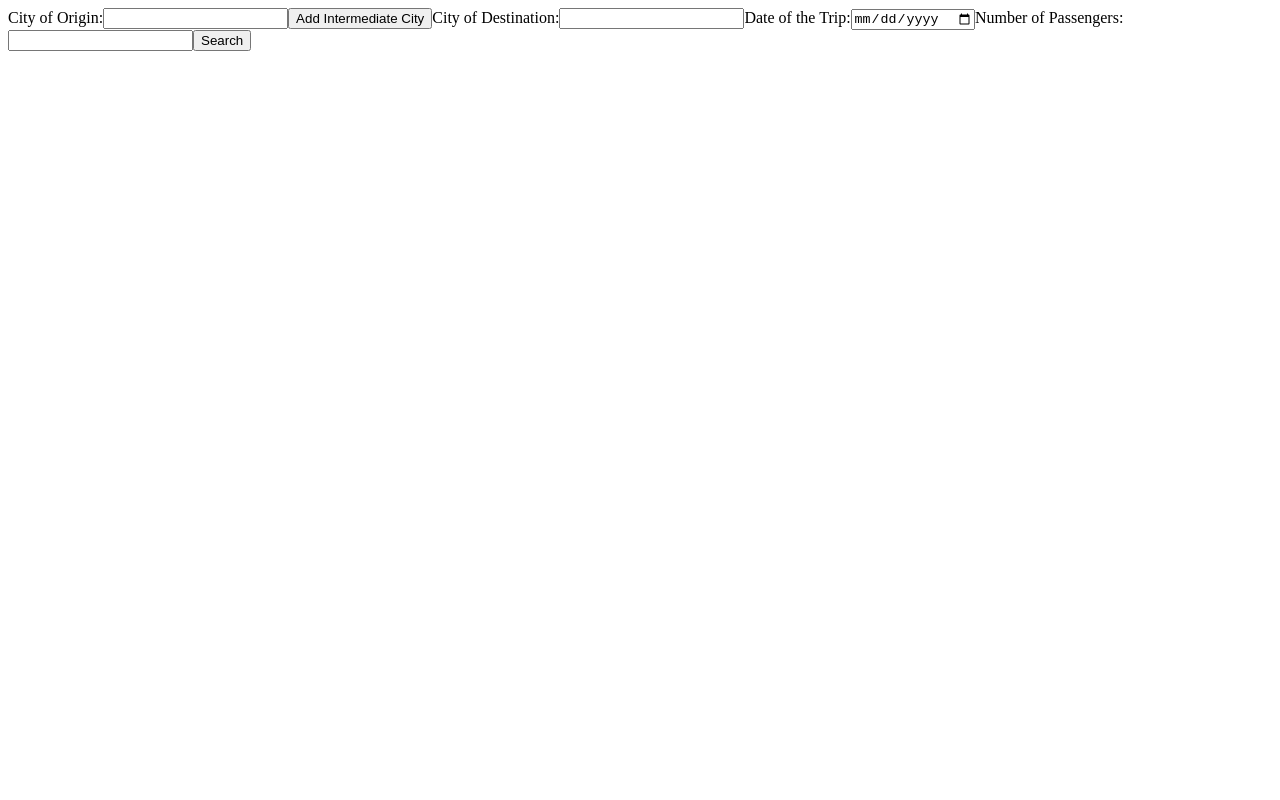
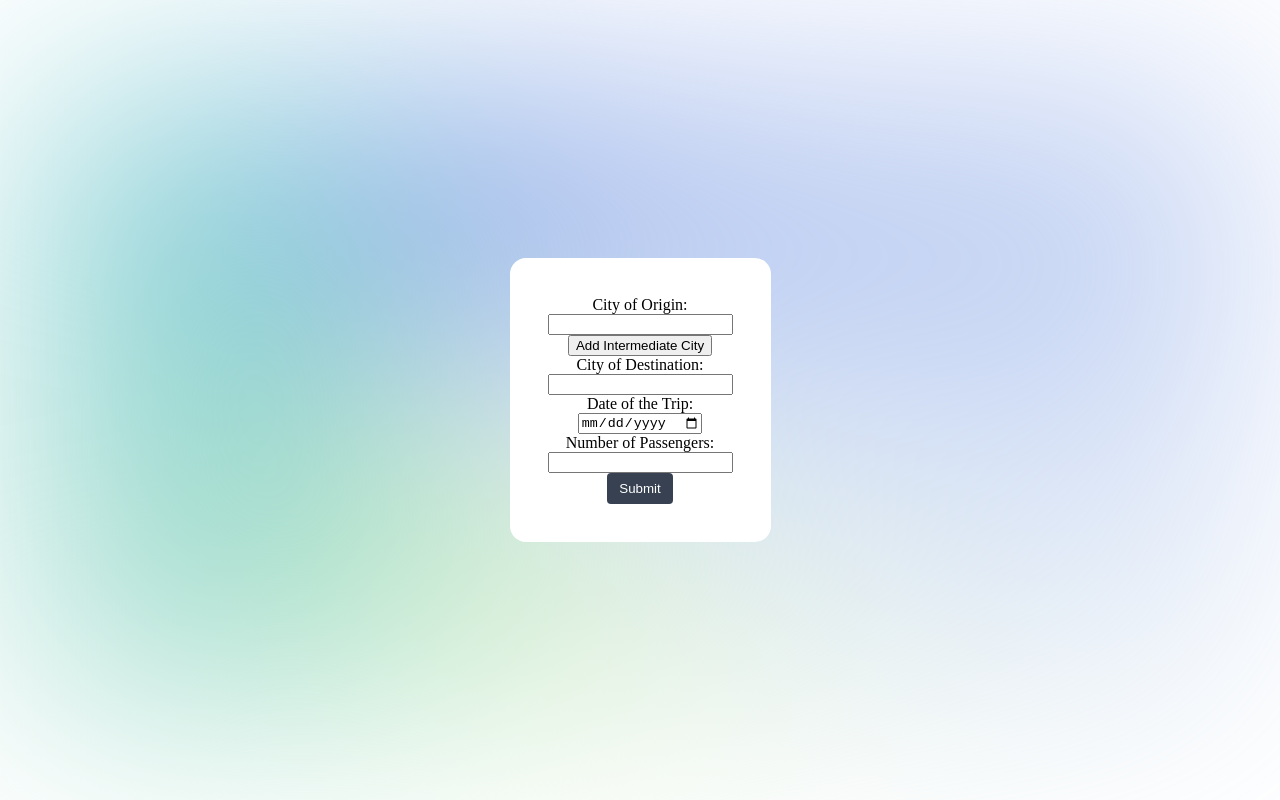
Before and after one commit to sbeuran/travel-buddy, a React (Create React App) app: page / in a window 1280 px wide. Built offline with nearby package versions, Linux system fonts and the light colour scheme.

Commit message:
working for style

```diff
--- a/package.json
+++ b/package.json
@@ -16,6 +16,7 @@
     "react-dom": "^18.2.0",
     "react-router-dom": "^6.11.2",
     "react-scripts": "^2.1.3",
+    "react-select": "^5.7.3",
     "typescript": "^4.9.5",
     "web-vitals": "^2.1.4"
   },
--- a/src/App.css
+++ b/src/App.css
@@ -1,38 +1,60 @@
-.App {
-  text-align: center;
+body {
+  position: absolute;
+  top: 0;
+  left: 0;
+  right: 0;
+  bottom: 0;
+  margin: 0;
 }
 
-.App-logo {
-  height: 40vmin;
-  pointer-events: none;
+#root {
+  width: 100%;
+  height: 100%;
 }
 
-@media (prefers-reduced-motion: no-preference) {
-  .App-logo {
-    animation: App-logo-spin infinite 20s linear;
-  }
+.container {
+  width: 100%;
+  height: 100%;
+  display: flex;
+  align-items: center;
+  justify-content: center;
 }
 
-.App-header {
-  background-color: #282c34;
-  min-height: 100vh;
+.background {
+  position: absolute;
+  background: conic-gradient(from 167.75deg at 26.05% 40.64%, rgba(207, 238, 187, 0.881587) -18.97deg, #ABE1C9 8.74deg, #80CDD7 160.76deg, #7C9CE5 225.35deg, rgba(126, 163, 230, 0.22) 298.84deg, rgba(207, 238, 187, 0.881587) 341.03deg, #ABE1C9 368.74deg);
+  filter: blur(120px);
+  width: 1200px;
+  height: 600px;
+  z-index: -1;
+}
+
+.page {
+  background-color: white;
+  border-radius: 16px;
+  padding: 38px;
+  display: flex;
+  flex-direction: column;
+}
+
+.page form {
   display: flex;
   flex-direction: column;
   align-items: center;
-  justify-content: center;
-  font-size: calc(10px + 2vmin);
-  color: white;
 }
 
-.App-link {
-  color: #61dafb;
+.normal-btn {
+  background-color: #374151;
+  color: white;
+  padding: 8px 12px;
+  border-radius: 4px;
+  border: none;
 }
 
-@keyframes App-logo-spin {
-  from {
-    transform: rotate(0deg);
-  }
-  to {
-    transform: rotate(360deg);
-  }
+.normal-btn:disabled {
+  background-color: #E5E7EB;
 }
+
+.select {
+  width: 400px;
+}
--- a/src/App.tsx
+++ b/src/App.tsx
@@ -1,15 +1,17 @@
 import React from 'react';
 import { Route, Routes } from 'react-router-dom';
-import HomePage from './components/HomePage';
-import SearchResultsPage from './components/SearchResultsPage';
+import HomePage from './pages/HomePage';
+import SearchResultsPage from './pages/SearchResultsPage';
+import "./App.css"
 
 function App() {
   return (
-    <div>
+    <div className='container'>
       <Routes>
         <Route path="/" element={<HomePage />} />
         <Route path="/search-results" element={<SearchResultsPage />} />
       </Routes>
+      <div className='background'></div>
     </div>
   );
 }
--- /dev/null
+++ b/src/components/Button.tsx
@@ -0,0 +1,18 @@
+import React, { useState, useEffect } from 'react';
+
+interface ButtonProps {
+    type?: string,
+    title: string,
+    disabled: boolean
+    onClick: any
+}
+
+function Button (props: ButtonProps) {
+    const { title, disabled, onClick } = props;
+
+    return (
+        <button className='normal-btn' disabled={disabled} onClick={onClick}>{title}</button>
+    );
+}
+
+export default Button;
--- /dev/null
+++ b/src/components/SelectCity.tsx
@@ -0,0 +1,35 @@
+import React, { useState, useEffect } from 'react';
+import Select from 'react-select';
+import { CITIES } from '../constants/const';
+
+interface InputProps {
+    label: string
+    selectedIndexes: Array<number>
+    onChange: any
+    value: number
+}
+
+function SelectCity (props: InputProps) {
+    const { label, selectedIndexes, onChange, value } = props;
+    const options = CITIES.map((city, index) => {
+        return {
+            value: index,
+            label: city[0],
+            disabled: selectedIndexes.indexOf(index) > 0
+        }
+    });
+
+    return (
+        <div className='select'>
+            <label>{label}</label>
+            <Select options={options} onChange={onChange} isMulti />
+            <p className='select-error'>
+                {
+                    value > -1 && <p>You must choose the city of origin</p>
+                }
+            </p>
+        </div>
+    );
+}
+
+export default SelectCity;
--- /dev/null
+++ b/src/constants/const.tsx
@@ -0,0 +1,22 @@
+export const CITIES = [
+    ['Paris', 48.856614, 2.352222],
+    ['Marseille', 43.296482, 5.369780],
+    ['Lyon', 45.764043, 4.835659],
+    ['Toulouse', 43.604652, 1.444209],
+    ['Nice', 43.710173, 7.261953],
+    ['Nantes', 47.218371, -1.553621],
+    ['Strasbourg', 48.573405, 7.752111],
+    ['Montpellier', 43.610769, 3.876716],
+    ['Bordeaux', 44.837789, -0.579180],
+    ['Lille', 50.629250, 3.057256],
+    ['Rennes', 48.117266, -1.677793],
+    ['Reims', 49.258329, 4.031696],
+    ['Le Havre', 49.494370, 0.107929],
+    ['Saint-Étienne', 45.439695, 4.387178],
+    ['Toulon', 43.124228, 5.928000],
+    ['Angers', 47.478419, -0.563166],
+    ['Grenoble', 45.188529, 5.724524],
+    ['Dijon', 47.322047, 5.041480],
+    ['Nîmes', 43.836699, 4.360054],
+    ['Aix-en-Provence', 43.529742, 5.447427],
+];
--- a/src/components/HomePage.tsx
+++ b/src/pages/HomePage.tsx
@@ -1,29 +1,8 @@
 import React, { useState, useEffect } from 'react';
 import { useNavigate, useLocation } from 'react-router-dom';
-
-const cities = [
-  ['Paris', 48.856614, 2.352222],
-  ['Marseille', 43.296482, 5.369780],
-  ['Lyon', 45.764043, 4.835659],
-  ['Toulouse', 43.604652, 1.444209],
-  ['Nice', 43.710173, 7.261953],
-  ['Nantes', 47.218371, -1.553621],
-  ['Strasbourg', 48.573405, 7.752111],
-  ['Montpellier', 43.610769, 3.876716],
-  ['Bordeaux', 44.837789, -0.579180],
-  ['Lille', 50.629250, 3.057256],
-  ['Rennes', 48.117266, -1.677793],
-  ['Reims', 49.258329, 4.031696],
-  ['Le Havre', 49.494370, 0.107929],
-  ['Saint-Étienne', 45.439695, 4.387178],
-  ['Toulon', 43.124228, 5.928000],
-  ['Angers', 47.478419, -0.563166],
-  ['Grenoble', 45.188529, 5.724524],
-  ['Dijon', 47.322047, 5.041480],
-  ['Nîmes', 43.836699, 4.360054],
-  ['Aix-en-Provence', 43.529742, 5.447427],
-];
-
+import Button from '../components/Button';
+import SelectCity from '../components/SelectCity';
+import { CITIES } from '../constants/const';
 
 function HomePage() {
   const navigate = useNavigate();
@@ -60,7 +39,7 @@ function HomePage() {
 
   const filterCities = (keyword: string): string[] => {
     const lowercaseKeyword = keyword.toLowerCase();
-    return cities
+    return CITIES
       .filter(([name]) => String(name).toLowerCase().includes(lowercaseKeyword))
       .map(([name]) => String(name));
   };
@@ -111,13 +90,16 @@ function HomePage() {
 
     const searchParams = new URLSearchParams();
     searchParams.set('origin', origin);
+    searchParams.set('destination', destination);
+    searchParams.set('date', date);
+    searchParams.set('passengers', passengers);
     // Set other form data in URL parameters
 
     navigate(`/search-results?${searchParams.toString()}`);
   };
 
   return (
-    <div>
+    <div className='page'>
       <form onSubmit={handleSubmit}>
         <label htmlFor="origin">City of Origin:</label>
         <input
@@ -127,7 +109,7 @@ function HomePage() {
           onChange={handleOriginChange}
           required
         />
-
+        {/* <SelectCity label='City of Origin' selectedIndexes={[]} onChange={() => {}} value={0}/> */}
         {intermediateCities.map((city, index) => (
           <div key={index}>
             <label htmlFor={`intermediate-${index}`}>Intermediate City {index + 1}:</label>
@@ -178,7 +160,7 @@ function HomePage() {
 
         {formError && <p>Please fill in all required fields.</p>}
 
-        <button type="submit">Search</button>
+        <Button type="submit" title='Submit' disabled={false} onClick={() => {}}/>
       </form>
     </div>
   );
--- a/src/components/SearchResultsPage.tsx
+++ b/src/pages/SearchResultsPage.tsx
@@ -1,28 +1,6 @@
 import React, { useState, useEffect } from 'react';
 import { useLocation } from 'react-router-dom';
-
-const cities = [
-  ['Paris', 48.856614, 2.352222],
-  ['Marseille', 43.296482, 5.369780],
-  ['Lyon', 45.764043, 4.835659],
-  ['Toulouse', 43.604652, 1.444209],
-  ['Nice', 43.710173, 7.261953],
-  ['Nantes', 47.218371, -1.553621],
-  ['Strasbourg', 48.573405, 7.752111],
-  ['Montpellier', 43.610769, 3.876716],
-  ['Bordeaux', 44.837789, -0.579180],
-  ['Lille', 50.629250, 3.057256],
-  ['Rennes', 48.117266, -1.677793],
-  ['Reims', 49.258329, 4.031696],
-  ['Le Havre', 49.494370, 0.107929],
-  ['Saint-Étienne', 45.439695, 4.387178],
-  ['Toulon', 43.124228, 5.928000],
-  ['Angers', 47.478419, -0.563166],
-  ['Grenoble', 45.188529, 5.724524],
-  ['Dijon', 47.322047, 5.041480],
-  ['Nîmes', 43.836699, 4.360054],
-  ['Aix-en-Provence', 43.529742, 5.447427],
-];
+import { CITIES } from '../constants/const';
 
 function SearchResultsPage() {
   const location = useLocation();
@@ -40,12 +18,17 @@ function SearchResultsPage() {
   useEffect(() => {
     const searchParams = new URLSearchParams(location.search);
     setOrigin(searchParams.get('origin') || '');
+    setDestination(searchParams.get('destination') || '');
+    setDate(searchParams.get('date') || '');
+    setPassengers(searchParams.get('passengers') || '');
     // Retrieve and set other form data from URL parameters
   }, [location]);
 
   useEffect(() => {
-    calculateDistance();
-  }, []);
+    if (origin !== '' && destination !== '') {
+      calculateDistance();
+    }
+  }, [origin, destination]);
 
   const calculateDistance = () => {
     setLoading(true);
@@ -54,7 +37,7 @@ function SearchResultsPage() {
     // Simulate asynchronous distance calculation
     setTimeout(() => {
       try {
-        const cityCoordinates: { [key: string]: { lat: number; lon: number } } = cities.reduce(
+        const cityCoordinates: { [key: string]: { lat: number; lon: number } } = CITIES.reduce(
           (coords, [name, lat, lon]) => {
             coords[name] = { lat: parseFloat(lat.toString()), lon: parseFloat(lon.toString()) };
             return coords;
@@ -83,6 +66,7 @@ function SearchResultsPage() {
         setDistance(totalDistance.toFixed(2));
         setLoading(false);
       } catch (error) {
+        console.log(error)
         setDistance('');
         setLoading(false);
         setError(true);
@@ -113,7 +97,7 @@ function SearchResultsPage() {
   };
 
   return (
-    <div>
+    <div className='page'>
       <h2>Search Results</h2>
 
       <p>Origin: {origin}</p>
```
Also changed, not shown: 1 other file (tests, documents, lock files or other folders).
